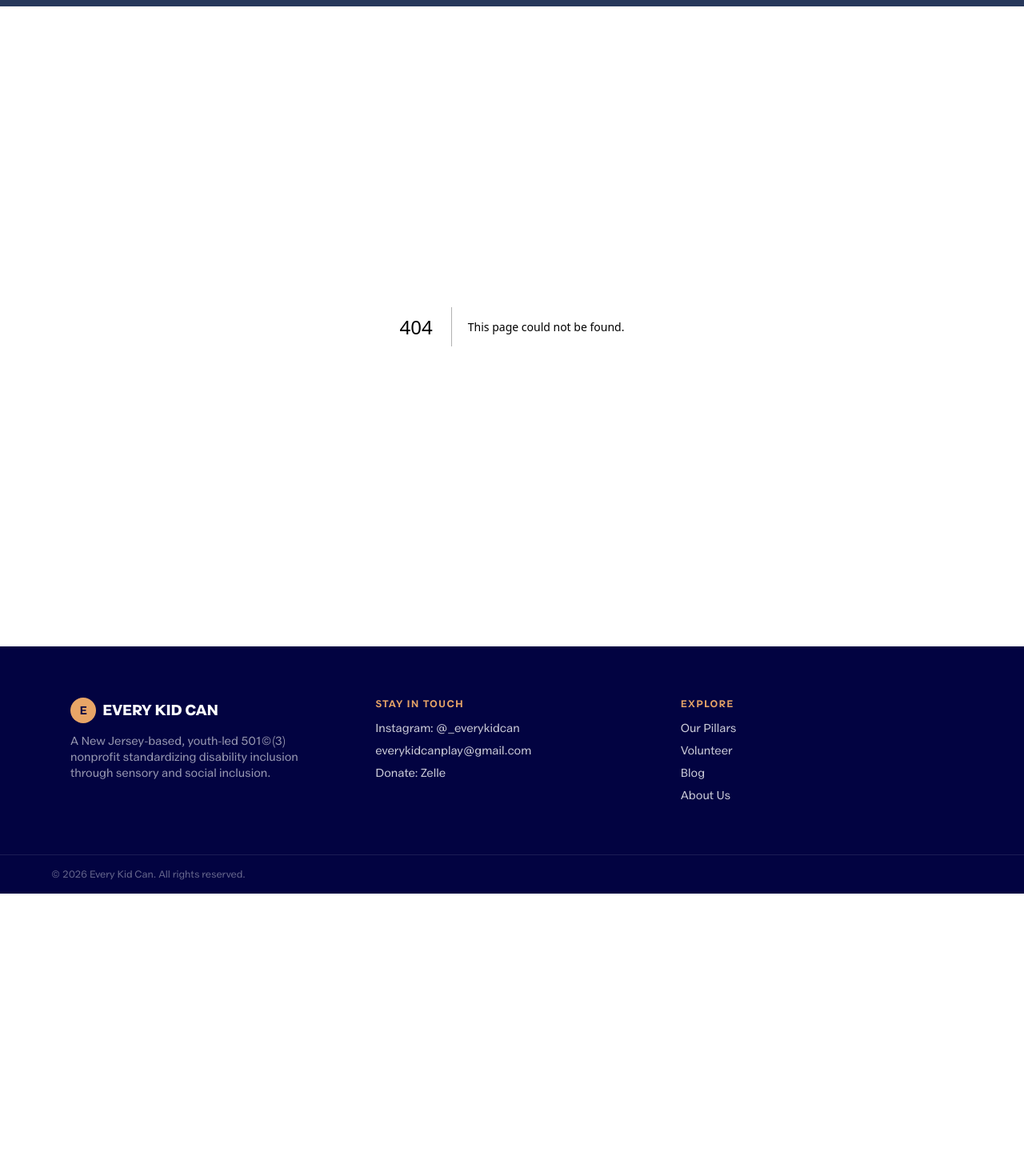
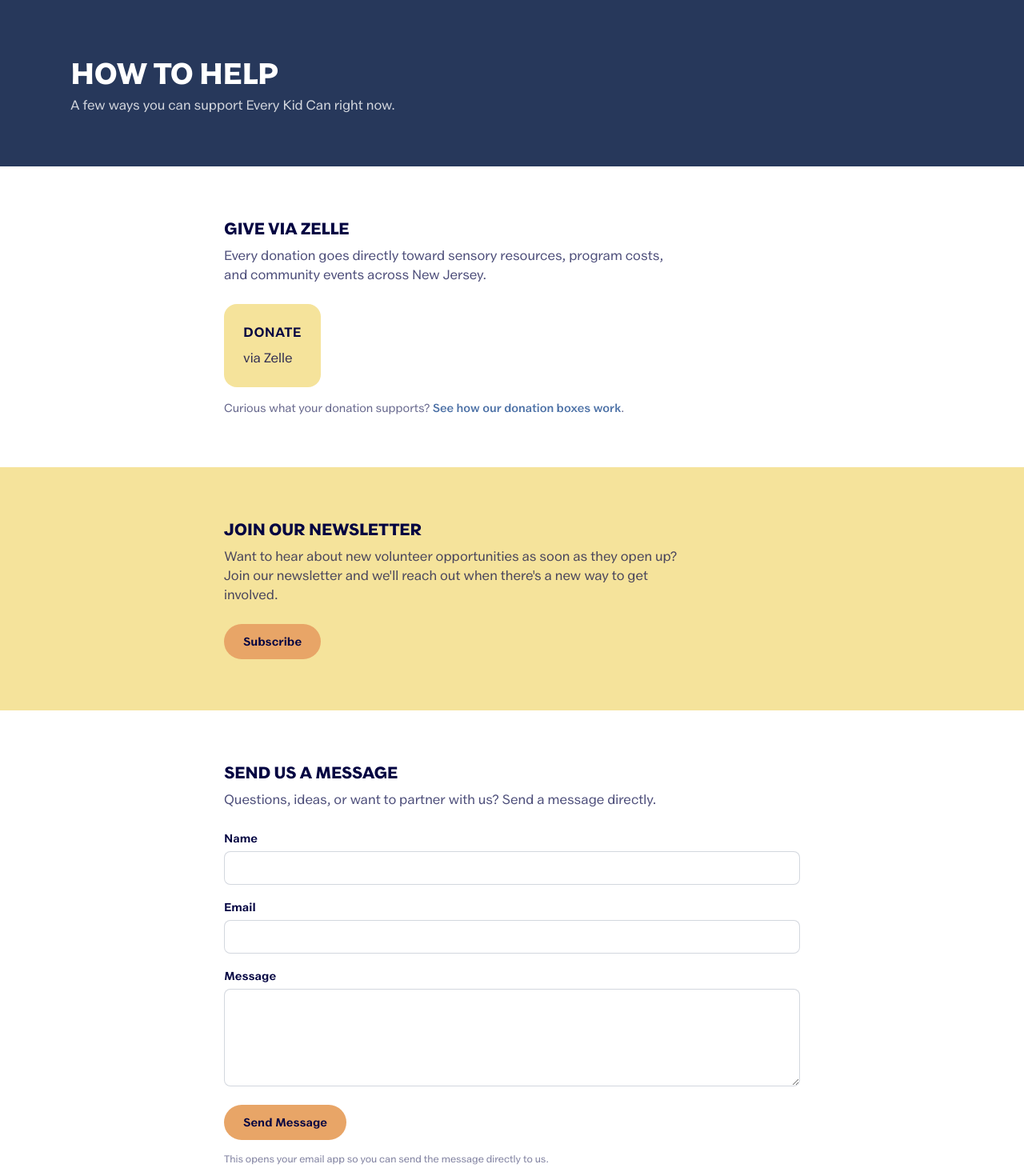
Before and after one commit to rebeccachoo/yuri-project, a Next.js app: page /how-to-help in a window 1280 px wide. Before the commit this address had no page. Shown: the part 60-1530 px from the top of the page at 80% size. Before the commit the page ends 1177 px from the top, so only its background shows below. Built offline with nearby package versions, Linux system fonts and the light colour scheme.

Commit message:
Add support page

```diff
--- /dev/null
+++ b/app/how-to-help/page.tsx
@@ -0,0 +1,90 @@
+import type { Metadata } from "next";
+import Link from "next/link";
+import Reveal from "@/components/Reveal";
+import ContactForm from "@/components/ContactForm";
+
+export const metadata: Metadata = {
+  title: "How to Help",
+  description:
+    "Ways to support Every Kid Can right now: give via Zelle, join our volunteer newsletter, or send us a message directly.",
+};
+
+export default function HowToHelpPage() {
+  return (
+    <div className="flex-1">
+      <div className="bg-navy">
+        <div className="mx-auto max-w-6xl px-6 py-16">
+          <h1 className="text-4xl font-extrabold uppercase tracking-tight text-white">
+            How to Help
+          </h1>
+          <p className="mt-2 max-w-2xl text-white/80">
+            A few ways you can support Every Kid Can right now.
+          </p>
+        </div>
+      </div>
+
+      <section className="bg-white">
+        <div className="mx-auto max-w-3xl px-6 py-16">
+          <Reveal>
+            <h2 className="text-xl font-extrabold uppercase tracking-tight text-navy-deep">
+              Give via Zelle
+            </h2>
+            <p className="mt-2 max-w-xl text-navy-deep/70">
+              Every donation goes directly toward sensory resources, program
+              costs, and community events across New Jersey.
+            </p>
+            <div className="mt-6 w-fit rounded-2xl bg-cream p-6">
+              <p className="font-bold uppercase tracking-wide text-navy-deep">Donate</p>
+              <p className="mt-2 text-navy-deep/80">via Zelle</p>
+            </div>
+            <p className="mt-4 text-sm text-navy-deep/60">
+              Curious what your donation supports?{" "}
+              <Link href="/donate" className="font-semibold text-accent-blue hover:underline">
+                See how our donation boxes work
+              </Link>
+              .
+            </p>
+          </Reveal>
+        </div>
+      </section>
+
+      <section className="bg-cream">
+        <div className="mx-auto max-w-3xl px-6 py-16">
+          <Reveal>
+            <h2 className="text-xl font-extrabold uppercase tracking-tight text-navy-deep">
+              Join Our Newsletter
+            </h2>
+            <p className="mt-2 max-w-xl text-navy-deep/70">
+              Want to hear about new volunteer opportunities as soon as they
+              open up? Join our newsletter and we&apos;ll reach out when
+              there&apos;s a new way to get involved.
+            </p>
+            <a
+              href="mailto:everykidcanplay@gmail.com?subject=Newsletter%20Signup&body=Hi%20Every%20Kid%20Can%2C%20please%20add%20me%20to%20your%20volunteer%20newsletter!"
+              className="mt-6 inline-block rounded-full bg-accent px-6 py-3 text-sm font-bold text-navy-deep transition-colors hover:bg-navy hover:text-white"
+            >
+              Subscribe
+            </a>
+          </Reveal>
+        </div>
+      </section>
+
+      <section className="bg-white">
+        <div className="mx-auto max-w-3xl px-6 py-16">
+          <Reveal>
+            <h2 className="text-xl font-extrabold uppercase tracking-tight text-navy-deep">
+              Send Us a Message
+            </h2>
+            <p className="mt-2 max-w-xl text-navy-deep/70">
+              Questions, ideas, or want to partner with us? Send a message
+              directly.
+            </p>
+            <div className="mt-6">
+              <ContactForm />
+            </div>
+          </Reveal>
+        </div>
+      </section>
+    </div>
+  );
+}
--- /dev/null
+++ b/components/ContactForm.tsx
@@ -0,0 +1,79 @@
+"use client";
+
+import { useState } from "react";
+
+const CONTACT_EMAIL = "everykidcanplay@gmail.com";
+
+export default function ContactForm() {
+  const [name, setName] = useState("");
+  const [email, setEmail] = useState("");
+  const [message, setMessage] = useState("");
+
+  function handleSubmit(event: React.FormEvent) {
+    event.preventDefault();
+
+    const subject = `Message from ${name || "the website"}`;
+    const body = `${message}\n\n— ${name}${email ? ` (${email})` : ""}`;
+    const mailtoUrl = `mailto:${CONTACT_EMAIL}?subject=${encodeURIComponent(
+      subject
+    )}&body=${encodeURIComponent(body)}`;
+
+    window.location.href = mailtoUrl;
+  }
+
+  return (
+    <form onSubmit={handleSubmit} className="space-y-4">
+      <div>
+        <label htmlFor="contact-name" className="text-sm font-bold text-navy-deep">
+          Name
+        </label>
+        <input
+          id="contact-name"
+          type="text"
+          required
+          value={name}
+          onChange={(event) => setName(event.target.value)}
+          className="mt-1 w-full rounded-lg border border-navy/20 bg-white px-4 py-2.5 text-sm text-navy-deep placeholder:text-navy-deep/40 focus:border-accent-blue focus:outline-none focus:ring-1 focus:ring-accent-blue"
+        />
+      </div>
+
+      <div>
+        <label htmlFor="contact-email" className="text-sm font-bold text-navy-deep">
+          Email
+        </label>
+        <input
+          id="contact-email"
+          type="email"
+          required
+          value={email}
+          onChange={(event) => setEmail(event.target.value)}
+          className="mt-1 w-full rounded-lg border border-navy/20 bg-white px-4 py-2.5 text-sm text-navy-deep placeholder:text-navy-deep/40 focus:border-accent-blue focus:outline-none focus:ring-1 focus:ring-accent-blue"
+        />
+      </div>
+
+      <div>
+        <label htmlFor="contact-message" className="text-sm font-bold text-navy-deep">
+          Message
+        </label>
+        <textarea
+          id="contact-message"
+          required
+          rows={5}
+          value={message}
+          onChange={(event) => setMessage(event.target.value)}
+          className="mt-1 w-full rounded-lg border border-navy/20 bg-white px-4 py-2.5 text-sm text-navy-deep placeholder:text-navy-deep/40 focus:border-accent-blue focus:outline-none focus:ring-1 focus:ring-accent-blue"
+        />
+      </div>
+
+      <button
+        type="submit"
+        className="rounded-full bg-accent px-6 py-3 text-sm font-bold text-navy-deep transition-colors hover:bg-cream"
+      >
+        Send Message
+      </button>
+      <p className="text-xs text-navy-deep/50">
+        This opens your email app so you can send the message directly to us.
+      </p>
+    </form>
+  );
+}
--- a/components/Footer.tsx
+++ b/components/Footer.tsx
@@ -54,6 +54,9 @@ export default function Footer() {
             <Link href="/about" className="hover:text-accent">
               About Us
             </Link>
+            <Link href="/how-to-help" className="hover:text-accent">
+              How to Help
+            </Link>
           </nav>
         </div>
       </div>
--- a/components/Navbar.tsx
+++ b/components/Navbar.tsx
@@ -62,10 +62,10 @@ export default function Navbar() {
             ABOUT US
           </Link>
           <Link
-            href="/donate"
+            href="/how-to-help"
             className="rounded-full bg-accent px-4 py-2 text-navy-deep transition-colors hover:bg-cream"
           >
-            DONATE
+            HOW TO HELP
           </Link>
         </nav>
 
@@ -101,11 +101,11 @@ export default function Navbar() {
             ABOUT US
           </Link>
           <Link
-            href="/donate"
+            href="/how-to-help"
             onClick={() => setMobileOpen(false)}
             className="mt-2 w-fit rounded-full bg-accent px-4 py-2 text-navy-deep"
           >
-            DONATE
+            HOW TO HELP
           </Link>
         </nav>
       )}
```
